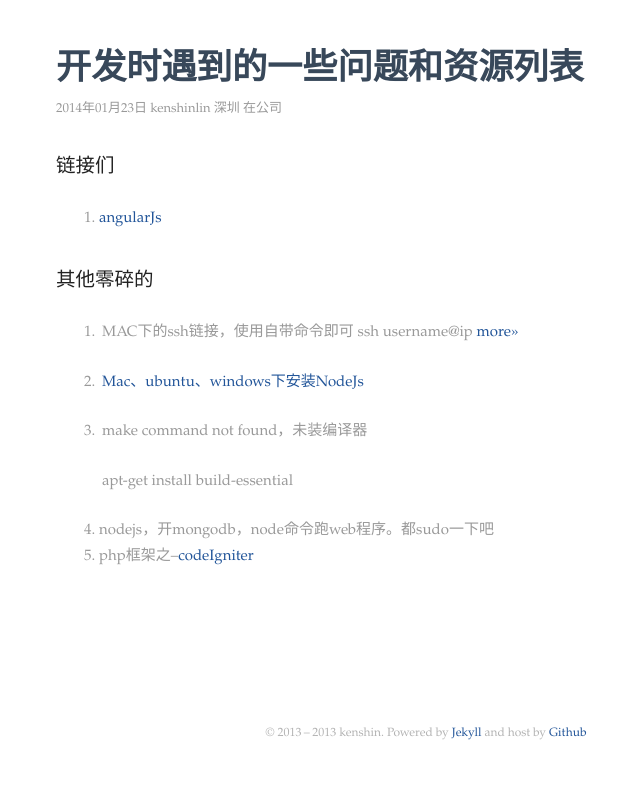
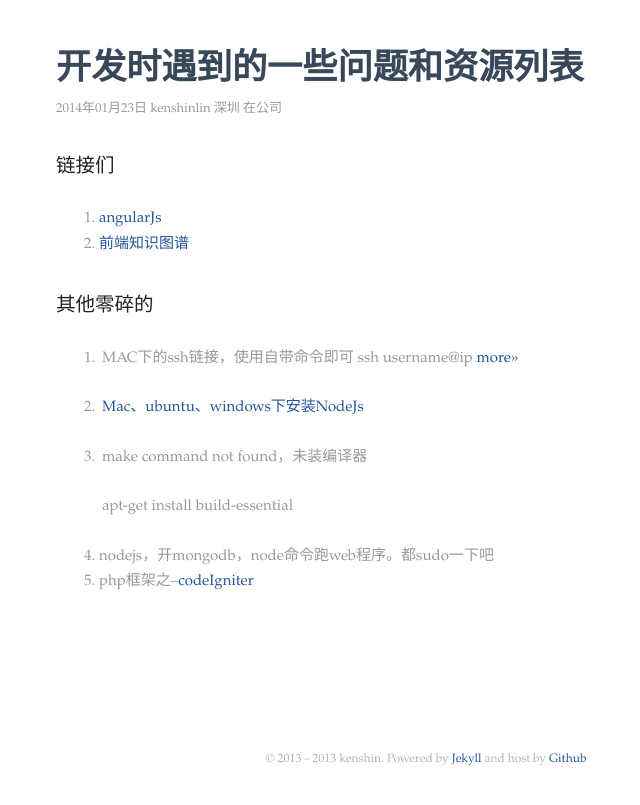
Before and after one commit to kenshinlin/archives, a Jekyll site: the page built from _posts/2014-1-23-devlist.md, in a window 1280 px wide. Shown: the top 805 px of the page, without its empty margins (214-854 px from the left). Built offline with Jekyll 4.4.1, drawn with Linux system fonts in a browser that asks for light colours; comment, search, counter and statistics services are not loaded.

Commit message:
Update 2014-1-23-devlist.md

```diff
--- a/_posts/2014-1-23-devlist.md
+++ b/_posts/2014-1-23-devlist.md
@@ -8,6 +8,7 @@ title:  开发时遇到的一些问题和资源列表
 
 ## 链接们
 1. [angularJs](http://www.angularjs.cn/)
+2. [前端知识图谱](https://github.com/JacksonTian/fks)
 
 ## 其他零碎的
 1. MAC下的ssh链接，使用自带命令即可 ssh username@ip [more>>](http://bigc.at/common-ssh-commands.orz)
```
